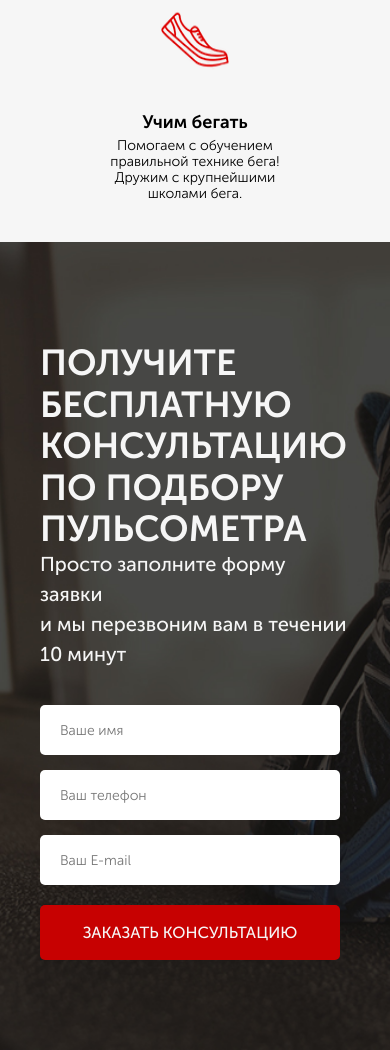
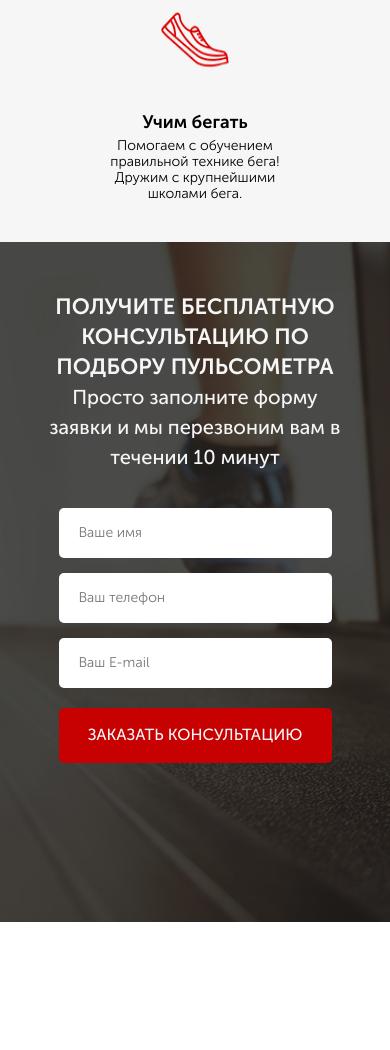
Before and after one commit to mal3v14/Pulse, a website: page src/index.html in a window 390 px wide. Shown: the part 1308-2358 px from the top of the page. After the commit the page ends 2230 px from the top, so only its background shows below. Drawn offline with Linux system fonts and the light colour scheme.

Commit message:
consultation width optimization

```diff
--- a/src/index.html
+++ b/src/index.html
@@ -102,13 +102,15 @@
                 течении 10 минут
             </div>
 
-            <form class="feed-form" action="#">
-                <input name="name" required placeholder="Ваше имя" type="text">
-                <input name="phone" required placeholder="Ваш телефон" type="number">
-                <input name="email" required placeholder="Ваш E-mail" type="email">
+            <div class="consultation__wrapper">
+                <form class="feed-form" action="#">
+                    <input name="name" required placeholder="Ваше имя" type="text">
+                    <input name="phone" required placeholder="Ваш телефон" type="number">
+                    <input name="email" required placeholder="Ваш E-mail" type="email">
 
 
-                <button class="button button_submit">Заказать консультацию</button>
+                    <button class="button button_submit">Заказать консультацию</button>
+            </div>
             </form>
 
         </div>
--- a/src/sass/blocks/_consultation.scss
+++ b/src/sass/blocks/_consultation.scss
@@ -5,11 +5,46 @@
     padding: 100px 0 90px 0;
     background: url(../../img/bg2.png) center (center/cover) no-repeat;
 
+    @media screen and (max-width: 425px) {
+        background: url(../../img/bg2_425px.png) center (center/cover) no-repeat;
+        padding: 50px 0 90px 0;
+    }
+
+    br {
+        @media screen and (max-width: 624px) {
+            display: none;
+        }
+    }
+
     &__descr {
         font-weight: 500;
         font-size: 20px;
         line-height: 150%;
         color: variables.$white-color;
+
+        @media screen and (max-width: 768px) {
+            text-align: center;
+        }
     }
 
+    &__wrapper {
+        @media screen and (max-width: 768px) {
+            display: flex;
+            justify-content: center;
+        }
+
+
+    }
+
+
 }
+
+.feed-form {
+    @media screen and (max-width: 768px) {
+        width: 50vw;
+    }
+
+    @media screen and (max-width: 425px) {
+        width: 70vw;
+    }
+}
--- a/src/sass/blocks/_titles.scss
+++ b/src/sass/blocks/_titles.scss
@@ -12,5 +12,15 @@
         line-height: 150%;
         font-size: 36px;
         text-align: left;
+
+        @media screen and (max-width: 768px) {
+            text-align: center;
+            font-size: 26px;
+        }
+
+        @media screen and (max-width: 425px) {
+            font-size: 22px;
+            line-height: 135%;
+        }
     }
 }
```
Also changed, not shown: src/css/style.min.css, src/img/bg2_425px.png (added).
